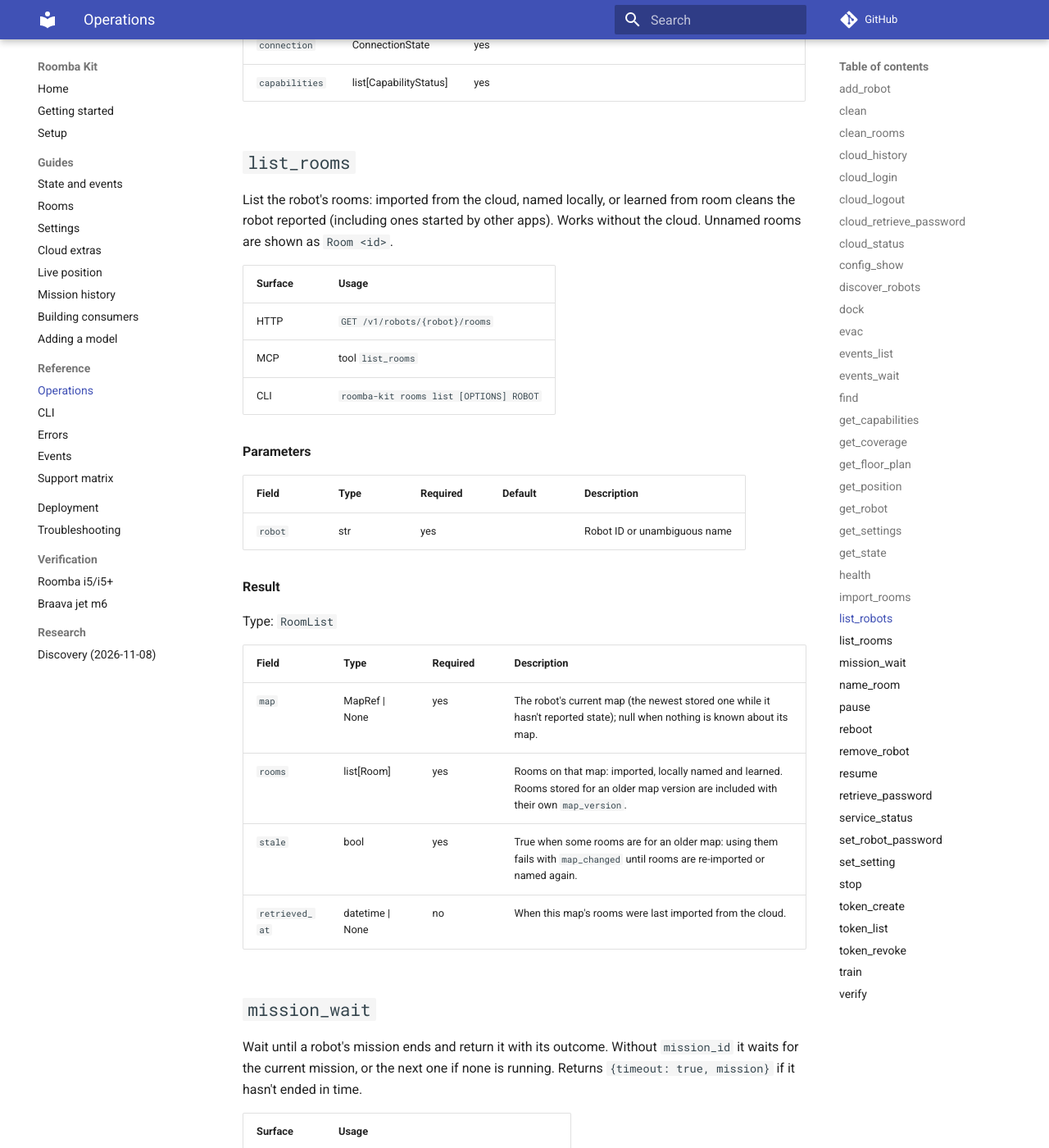
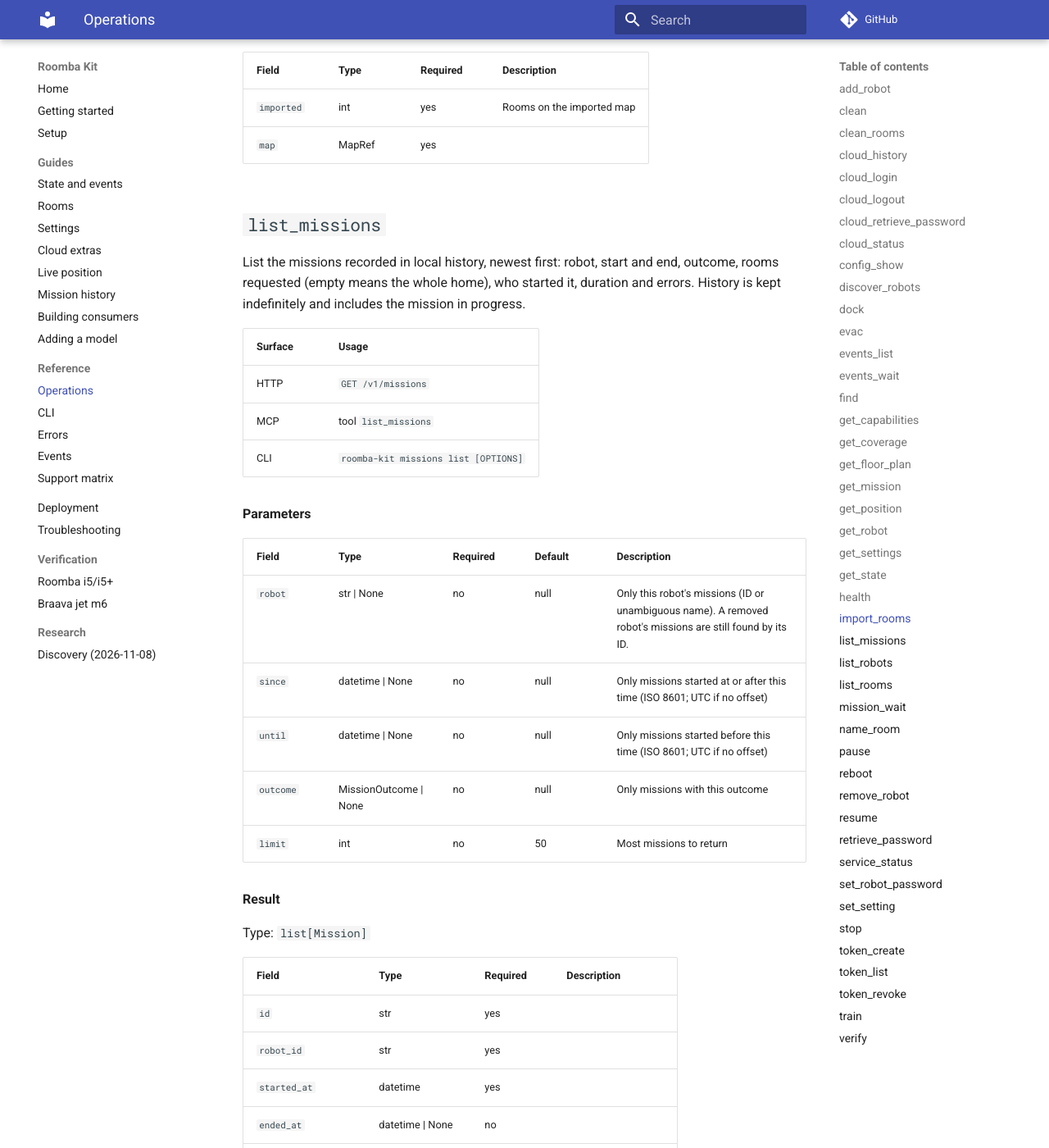
Before and after one commit to Hfish21/roomba-kit, an MkDocs documentation site: the page built from docs/reference/operations.md, in a window 1280 px wide and 1400 px high, scrolled down 24075 px. Shown: the whole window at 82% size. Built offline with MkDocs 1.6.1 and Material for MkDocs 9.7.7, drawn with Linux system fonts in a browser that asks for light colours; comment, search, counter and statistics services are not loaded; some of the changed text lies outside the part shown.

Commit message:
Regenerate reference docs
Co-Authored-By: Claude Opus 5.5 <noreply@anthropic.com>

```diff
--- a/docs/reference/operations.md
+++ b/docs/reference/operations.md
@@ -536,6 +536,39 @@ Type: `FloorPlan`
 | `rooms` | list[FloorPlanRoom] | yes |  |
 | `retrieved_at` | datetime | yes | When this was fetched from the cloud |
 
+## `get_mission`
+
+Get one mission from local history by its ID.
+
+| Surface | Usage |
+|---|---|
+| HTTP | `GET /v1/missions/{mission_id}` |
+| MCP | tool `get_mission` |
+| CLI | `roomba-kit missions show [OPTIONS] MISSION_ID` |
+
+**Parameters**
+
+| Field | Type | Required | Default | Description |
+|---|---|---|---|---|
+| `mission_id` | str | yes |  | Mission ID, as listed by `list_missions` |
+
+**Result**
+
+Type: `Mission`
+
+| Field | Type | Required | Description |
+|---|---|---|---|
+| `id` | str | yes |  |
+| `robot_id` | str | yes |  |
+| `started_at` | datetime | yes |  |
+| `ended_at` | datetime \| None | no |  |
+| `initiator` | Initiator | yes |  |
+| `rooms_requested` | list[str] | no | Empty = whole home |
+| `outcome` | MissionOutcome | no |  |
+| `duration_s` | int \| None | no |  |
+| `errors` | list[CodeText] | no |  |
+| `cloud_mission_ref` | str \| None | no |  |
+
 ## `get_position`
 
 Where the robot is now: x/y in metres from the dock and heading in radians, with the map it's on. `{no_fix: true}` when it has no fix (for example while docked); that is not an error. During missions the same fixes stream as `position` events.
@@ -702,6 +735,43 @@ Type: `ImportResult`
 |---|---|---|---|
 | `imported` | int | yes | Rooms on the imported map |
 | `map` | MapRef | yes |  |
+
+## `list_missions`
+
+List the missions recorded in local history, newest first: robot, start and end, outcome, rooms requested (empty means the whole home), who started it, duration and errors. History is kept indefinitely and includes the mission in progress.
+
+| Surface | Usage |
+|---|---|
+| HTTP | `GET /v1/missions` |
+| MCP | tool `list_missions` |
+| CLI | `roomba-kit missions list [OPTIONS]` |
+
+**Parameters**
+
+| Field | Type | Required | Default | Description |
+|---|---|---|---|---|
+| `robot` | str \| None | no | null | Only this robot's missions (ID or unambiguous name). A removed robot's missions are still found by its ID. |
+| `since` | datetime \| None | no | null | Only missions started at or after this time (ISO 8601; UTC if no offset) |
+| `until` | datetime \| None | no | null | Only missions started before this time (ISO 8601; UTC if no offset) |
+| `outcome` | MissionOutcome \| None | no | null | Only missions with this outcome |
+| `limit` | int | no | 50 | Most missions to return |
+
+**Result**
+
+Type: `list[Mission]`
+
+| Field | Type | Required | Description |
+|---|---|---|---|
+| `id` | str | yes |  |
+| `robot_id` | str | yes |  |
+| `started_at` | datetime | yes |  |
+| `ended_at` | datetime \| None | no |  |
+| `initiator` | Initiator | yes |  |
+| `rooms_requested` | list[str] | no | Empty = whole home |
+| `outcome` | MissionOutcome | no |  |
+| `duration_s` | int \| None | no |  |
+| `errors` | list[CodeText] | no |  |
+| `cloud_mission_ref` | str \| None | no |  |
 
 ## `list_robots`
 
```
Also changed, not shown: docs/reference/cli.md (+45 -0 lines).
